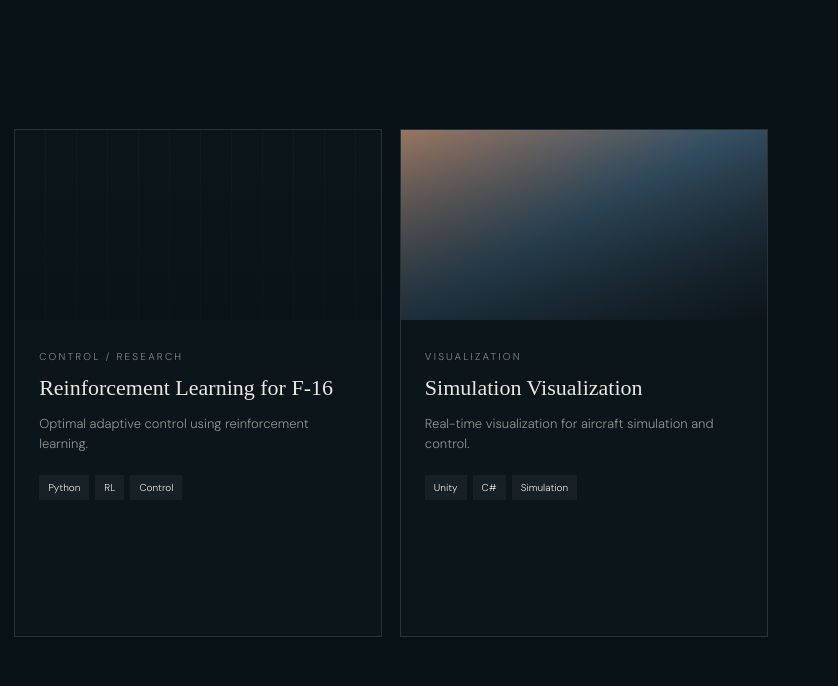
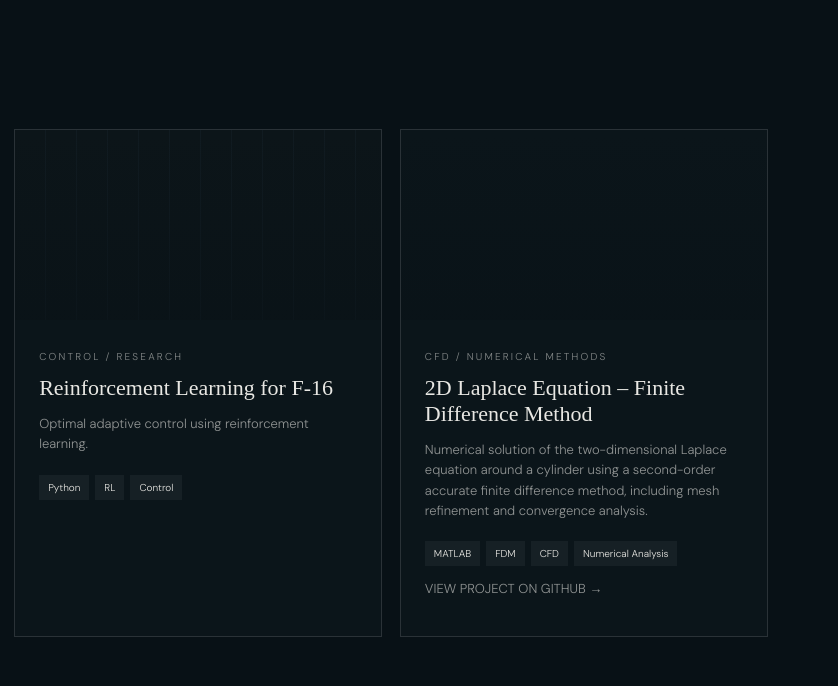
Before and after one commit to adasusaatci/adasusaatci.github.io, a plain HTML site: page index.html in a window 1280 px wide. Shown: the part 2560-3246 px from the top of the page, 442-1280 px from the left. Drawn offline with Linux system fonts and the light colour scheme; a web font is replaced by a local one.

Commit message:
Update index.html

```diff
--- a/index.html
+++ b/index.html
@@ -102,7 +102,37 @@
     </div>
 </a>
     <article class="card reveal"><div class="card-img equations"></div><div class="card-body"><small>CONTROL / RESEARCH</small><h3>Reinforcement Learning for F-16</h3><p>Optimal adaptive control using reinforcement learning.</p><div class="tags"><span>Python</span><span>RL</span><span>Control</span></div></div></article>
-    <article class="card reveal"><div class="card-img sim"></div><div class="card-body"><small>VISUALIZATION</small><h3>Simulation Visualization</h3><p>Real-time visualization for aircraft simulation and control.</p><div class="tags"><span>Unity</span><span>C#</span><span>Simulation</span></div></div></article>
+    <a class="card reveal"
+   href="https://github.com/adasusaatci/2D_Laplace_Equation_FDM"
+   target="_blank"
+   rel="noopener noreferrer">
+
+    <div class="card-img laplace-fdm"></div>
+
+    <div class="card-body">
+
+        <small>CFD / NUMERICAL METHODS</small>
+
+        <h3>2D Laplace Equation – Finite Difference Method</h3>
+
+        <p>
+            Numerical solution of the two-dimensional Laplace
+            equation around a cylinder using a second-order
+            accurate finite difference method, including mesh
+            refinement and convergence analysis.
+        </p>
+
+        <div class="tags">
+            <span>MATLAB</span>
+            <span>FDM</span>
+            <span>CFD</span>
+            <span>Numerical Analysis</span>
+        </div>
+
+        <p class="project-link">VIEW PROJECT ON GITHUB →</p>
+
+    </div>
+</a>
   </div>
 </section>
 
```
